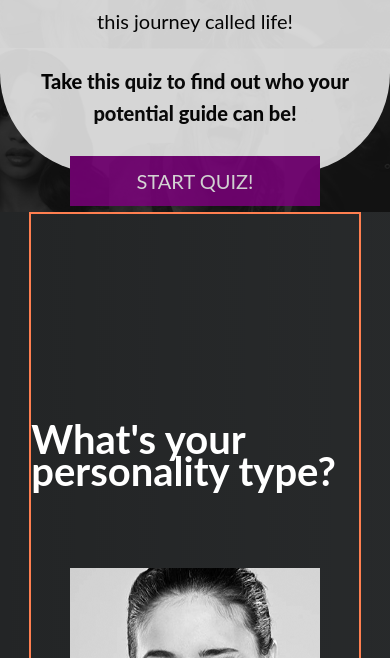
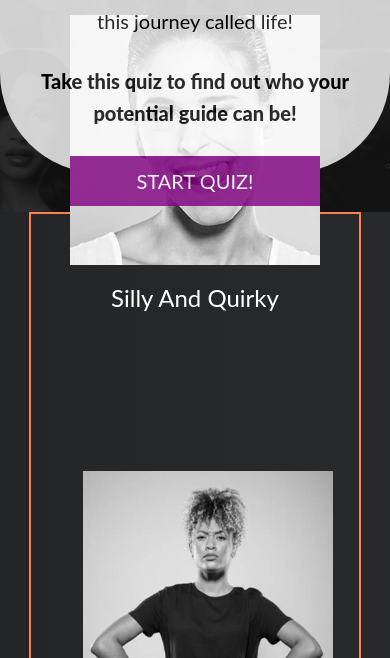
Before and after one commit to whitreid07/whitneyReidProjectThree, a plain HTML site: page index.html in a window 390 px wide. Shown: the part 442-1100 px from the top of the page. Drawn offline with nearby package versions, Linux system fonts and the light colour scheme; a web font is replaced by a local one.

```diff
--- a/styles/sass/_mediaQueries.scss
+++ b/styles/sass/_mediaQueries.scss
@@ -1,13 +1,13 @@
 @media only screen and (max-width: 977px){
 
-  .headerContainer {
-   background-position: 50%
+//   .headerContainer {
+//    background-position: 50%;
 
-}
-  .headerBox {
-    width: 520px;
-    // height: 180px;
-  }
+// }
+  // .headerBox {
+  //   width: 520px;
+  //   // height: 180px;
+  // }
 
   .headerBox h1 {
     font-size: 2.5rem;
@@ -19,19 +19,19 @@
     flex-direction: column;
     justify-content: space-around;
   }
-  .sectionOneContainer,
-   .sectionTwoContainer{
-    height: 200vh;
-  }
-  .sectionOneContainerOne p,
-  .sectionOneContainerTwo p,
-  .sectionOneContainerThree p,
-  .sectionTwoContainerOne p,
-  .sectionTwoContainerTwo p,
-  .sectionTwoContainerThree p {
-    color: #fff;
-    font-size: 1.2rem;
-    padding-top: 7%;
-    padding-bottom: 15%;
-  }
+  // .sectionOneContainer,
+  //  .sectionTwoContainer{
+  //   height: 200vh;
+  // }
+  // .sectionOneContainerOne p,
+  // .sectionOneContainerTwo p,
+  // .sectionOneContainerThree p,
+  // .sectionTwoContainerOne p,
+  // .sectionTwoContainerTwo p,
+  // .sectionTwoContainerThree p {
+  //   color: #fff;
+  //   font-size: 1.2rem;
+  //   padding-top: 7%;
+  //   padding-bottom: 15%;
+  // }
 }
```
Also changed, not shown: styles/style.css, 1 other file.
